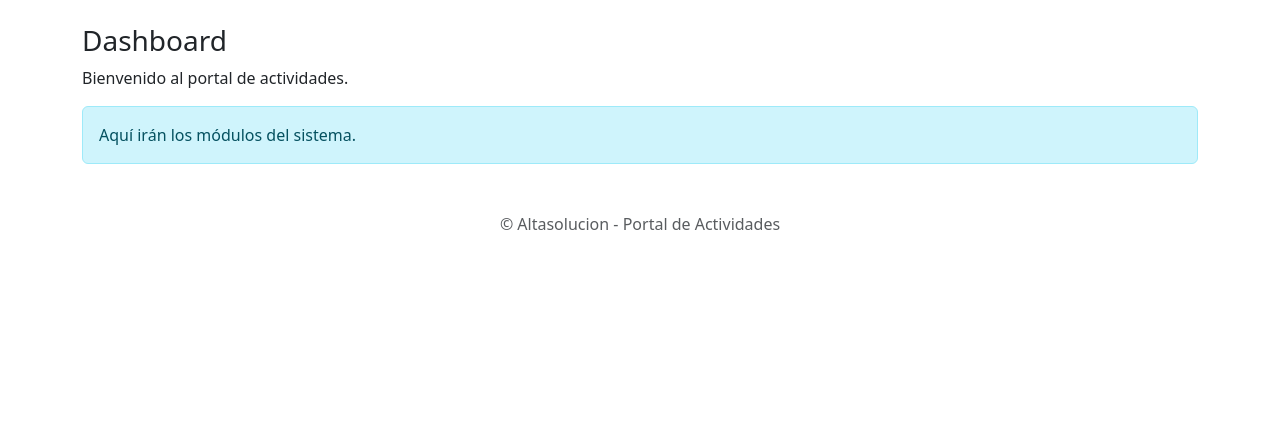
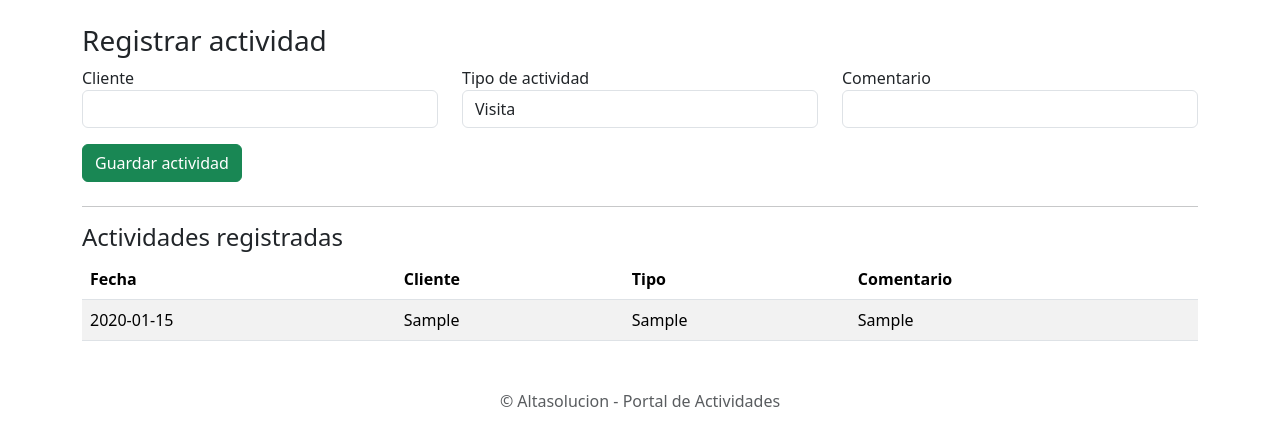
Before and after one commit to epachecoosnaya/Demos_Activities, a Flask app: page /dashboard in a window 1280 px wide. Shown: the part 66-512 px from the top of the page. Run offline with Flask 3, Linux system fonts and the light colour scheme; tables that the repository leaves empty hold one stand-in row (values such as "Sample post").

Commit message:
Update dashboard.html
Formulario y listado de actividades

```diff
--- a/templates/dashboard.html
+++ b/templates/dashboard.html
@@ -1,10 +1,58 @@
 {% extends "base.html" %}
 
 {% block contenido %}
-<h3>Dashboard</h3>
-<p>Bienvenido al portal de actividades.</p>
 
-<div class="alert alert-info">
-    Aquí irán los módulos del sistema.
-</div>
+<h3>Registrar actividad</h3>
+
+<form method="POST" action="{{ url_for('nueva_actividad') }}" class="mb-4">
+    <div class="row">
+        <div class="col-md-4">
+            <label>Cliente</label>
+            <input type="text" name="cliente" class="form-control" required>
+        </div>
+
+        <div class="col-md-4">
+            <label>Tipo de actividad</label>
+            <select name="tipo" class="form-control" required>
+                <option>Visita</option>
+                <option>Llamada</option>
+                <option>Seguimiento</option>
+                <option>Correo</option>
+            </select>
+        </div>
+
+        <div class="col-md-4">
+            <label>Comentario</label>
+            <input type="text" name="comentario" class="form-control">
+        </div>
+    </div>
+
+    <button class="btn btn-success mt-3">Guardar actividad</button>
+</form>
+
+<hr>
+
+<h4>Actividades registradas</h4>
+
+<table class="table table-striped">
+    <thead>
+        <tr>
+            <th>Fecha</th>
+            <th>Cliente</th>
+            <th>Tipo</th>
+            <th>Comentario</th>
+        </tr>
+    </thead>
+    <tbody>
+        {% for a in actividades %}
+        <tr>
+            <td>{{ a.fecha }}</td>
+            <td>{{ a.cliente }}</td>
+            <td>{{ a.tipo }}</td>
+            <td>{{ a.comentario }}</td>
+        </tr>
+        {% endfor %}
+    </tbody>
+</table>
+
 {% endblock %}
```
